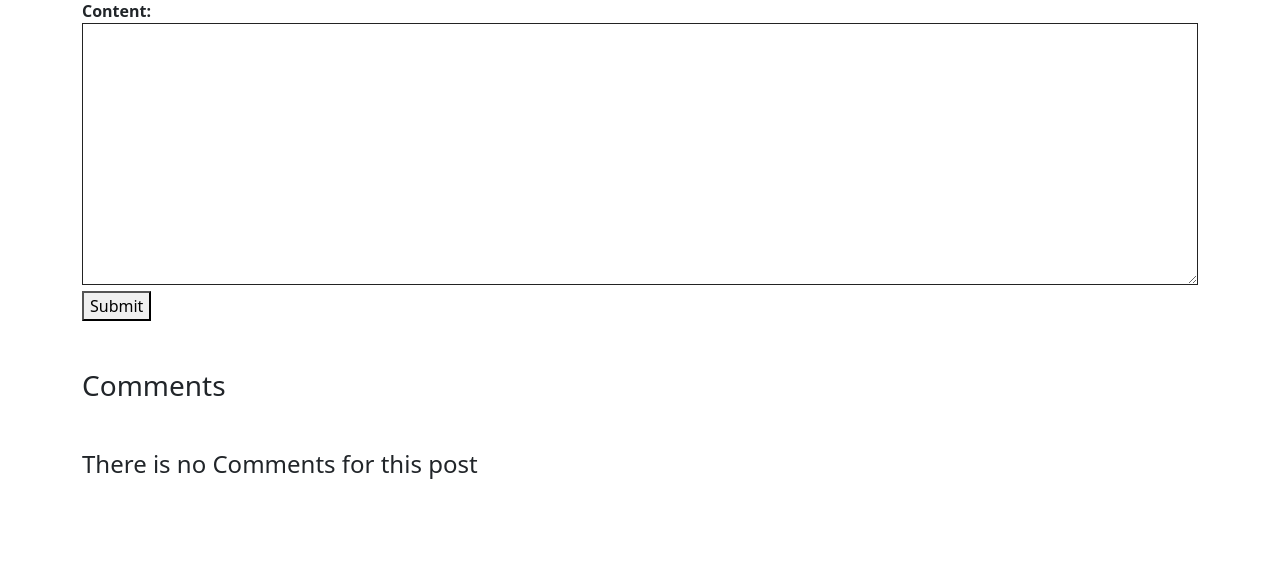
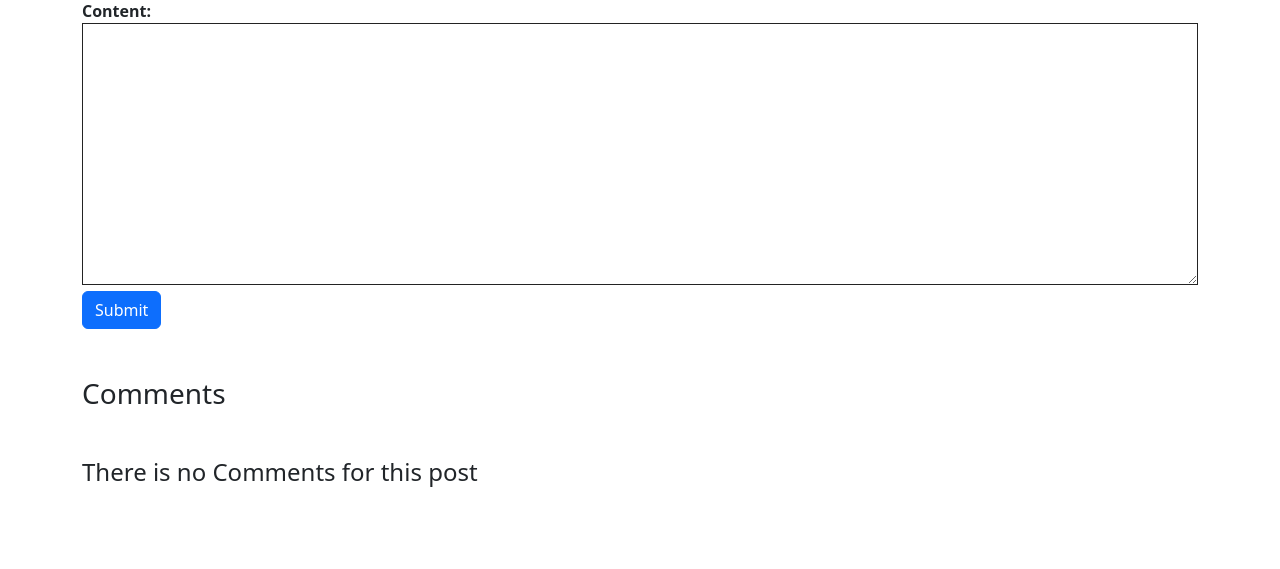
Before and after one commit to Ashkantvn/Blog-app, a Django app: template posts/templates/posts/posts_details.html in a window 1280 px wide. Shown: the part 475-1044 px from the top of the page. Before the commit the page ends 954 px from the top, so only its background shows below. Run offline with Django 5.2, Linux system fonts and the light colour scheme; the template is opened without the code that fills it: values that come from a table or form of the project are taken from there, others are empty; the visitor is signed in with stand-in values (Sample User, id 1).

Commit message:
Update style of details page

```diff
--- a/posts/templates/posts/posts_details.html
+++ b/posts/templates/posts/posts_details.html
@@ -33,7 +33,7 @@
             <form action="{{post.get_absolute_url}}" method="post">
                 {% csrf_token %}
                 {{form}}
-                <button type="submit"> Submit </button>
+                <button class="btn btn-primary" type="submit"> Submit </button>
             </form>
         </div>
         <h3 class="my-5"> Comments </h3>
```
